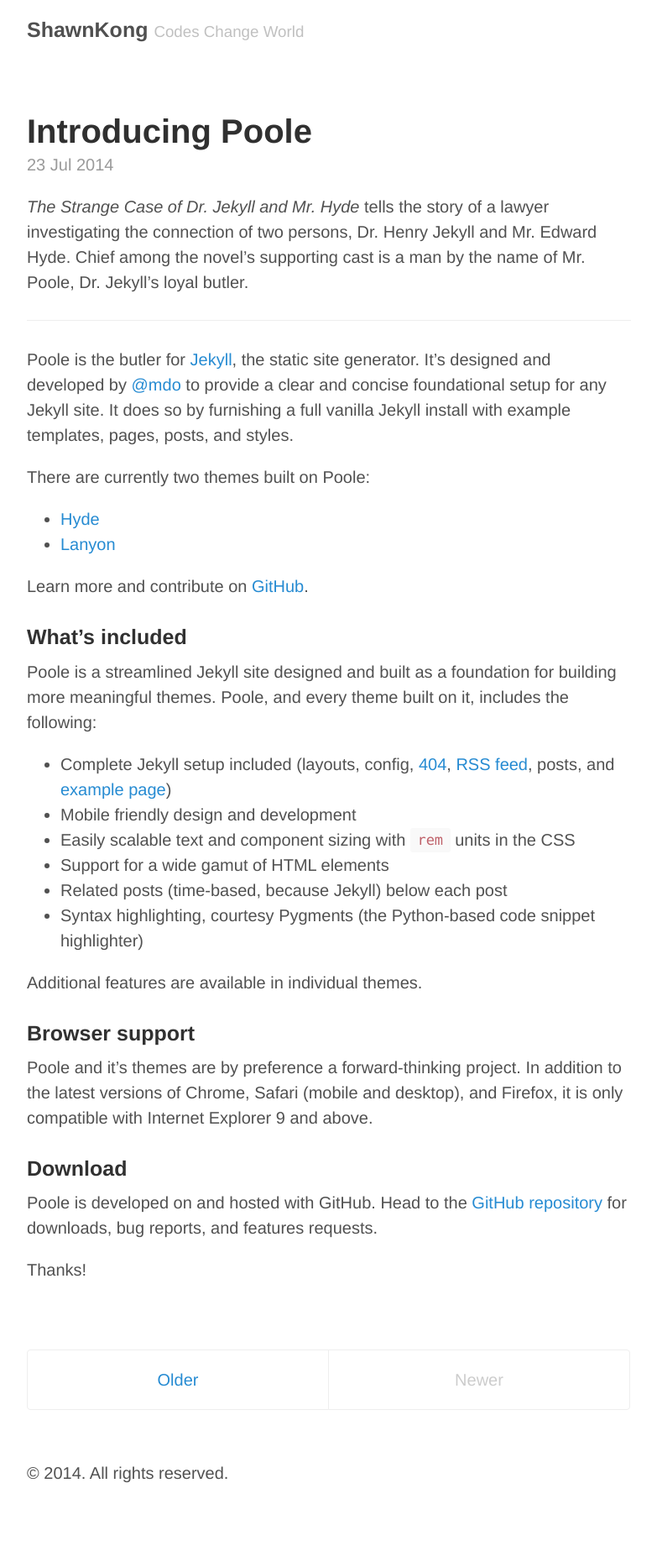
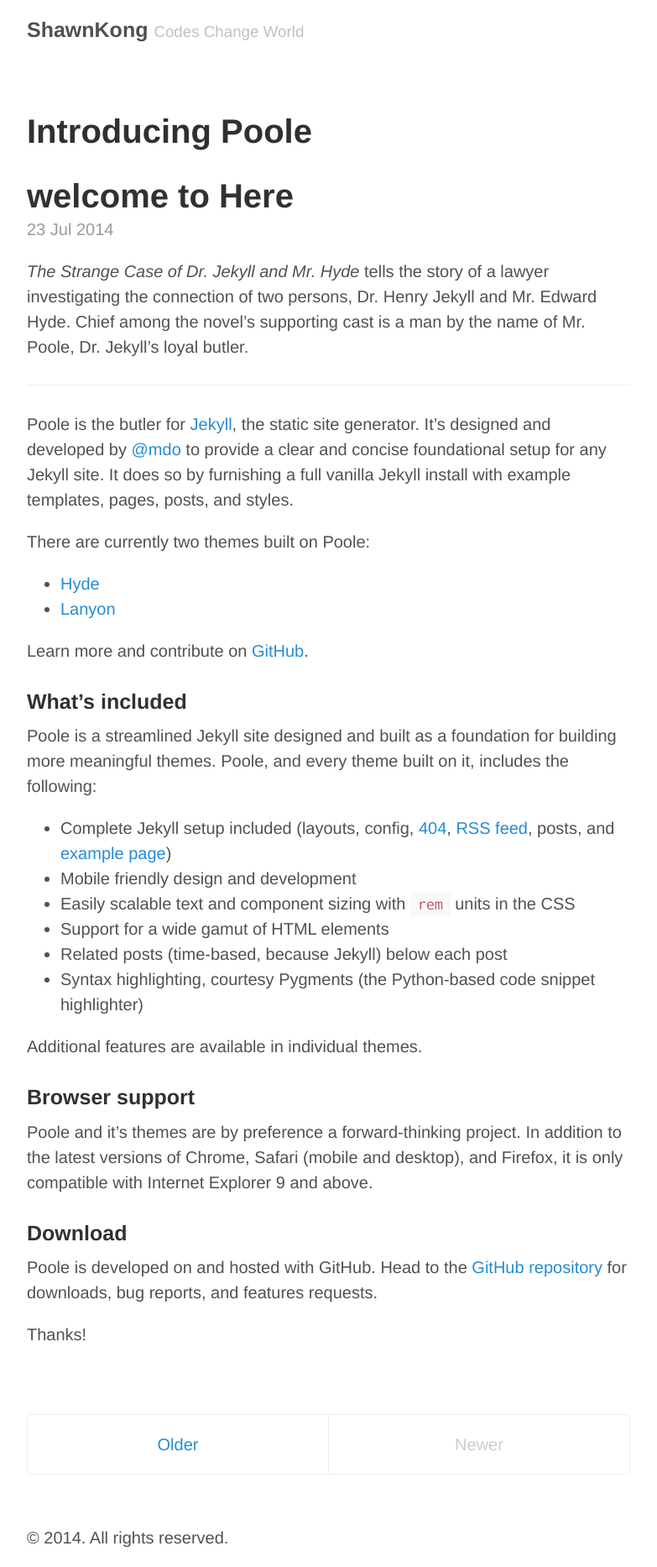
Before and after one commit to shawnkong/shawnkong.github.io, a Jekyll site: the page built from index.html, in a window 1280 px wide. Shown: the whole page at 84% size, without its empty margins (248-1031 px from the left). Built offline with Jekyll 4.4.1, drawn with Linux system fonts in a browser that asks for light colours; Markdown is read by kramdown in place of the engine named in the settings; the list of posts is cut into pages by our own code; before the commit the page ends 1789 px from its top, so only the background shows below that.

Commit message:
add welcome

```diff
--- a/index.html
+++ b/index.html
@@ -11,6 +11,8 @@
         {{ post.title }}
       </a>
     </h1>
+
+    <h1>welcome to Here</h1>
 
     <span class="post-date">{{ post.date | date_to_string }}</span>
 
```
